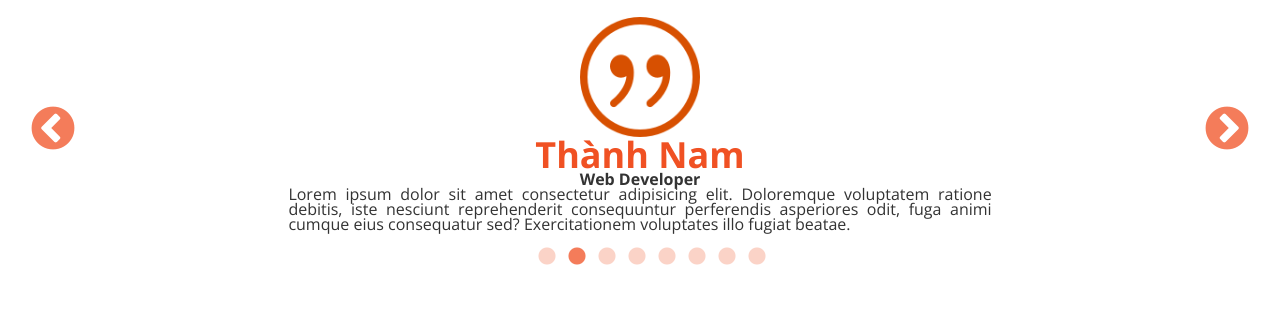
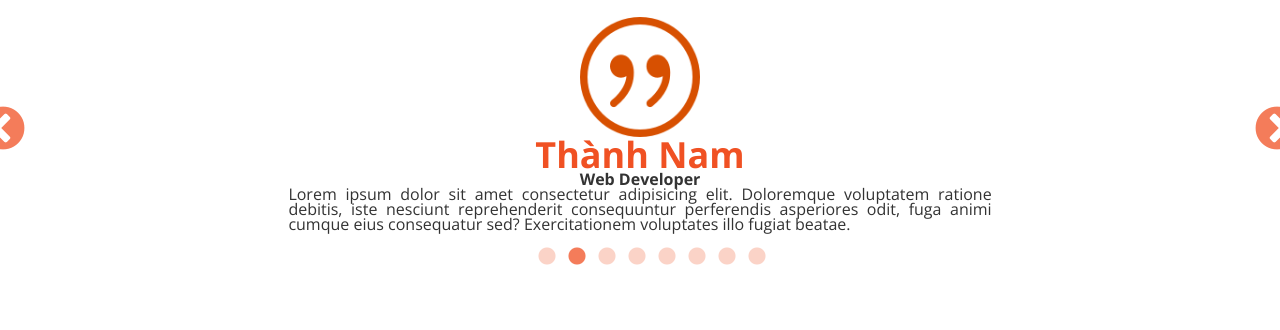
Before and after one commit to nhokchibi365/restaurant-project, a plain HTML site: page index.html in a window 1280 px wide. Shown: the part 3400-3730 px from the top of the page. Drawn offline with nearby package versions, Linux system fonts and the light colour scheme.

Commit message:
Update custom-slick.css

```diff
--- a/css/custom-slick.css
+++ b/css/custom-slick.css
@@ -26,11 +26,11 @@
 }
 
 .customer-reviews .slick-prev {
-  transform: translate(50%, -50%);
+  left: -5rem;
 }
 
 .customer-reviews .slick-next {
-  transform: translate(-50%, -50%);
+  right: -5rem;
 }
 
 .customer-reviews .slick-prev::before,
```
